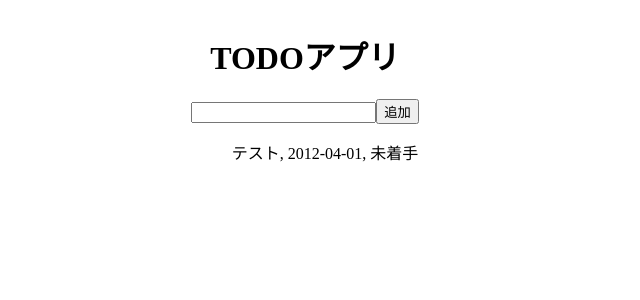
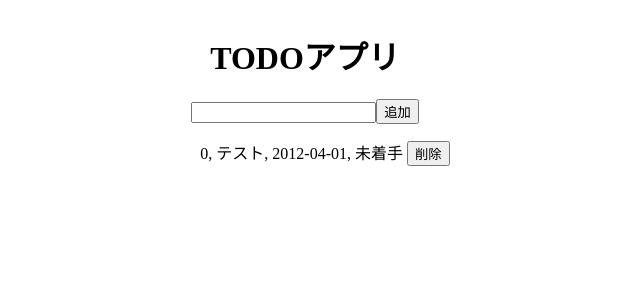
Before and after one commit to knagara/vue-todo-app, a Vue app: page / in a window 1280 px wide. Shown: the top 300 px of the page, without its empty margins (335-975 px from the left). Built offline with nearby package versions, Linux system fonts and the light colour scheme.

Commit message:
Delete TODO

```diff
--- a/src/components/List.vue
+++ b/src/components/List.vue
@@ -2,17 +2,21 @@
     <div>
         <ul>
             <li v-for="todo in todos" :key="todo.id">
-                {{todo.title}}, {{todo.dueDate}}, {{todo.status}}
+                {{todo.id}}, {{todo.title}}, {{todo.dueDate}}, {{todo.status}}
+                <button @click="deleteTodo(todo.id)">削除</button>
             </li>
         </ul>
     </div>
 </template>
 
 <script>
-import { mapGetters } from 'vuex';
+import { mapGetters, mapMutations } from 'vuex';
 export default {
     computed: {
         ...mapGetters("todos", ["todos"])
+    },
+    methods: {
+        ...mapMutations("todos", ["deleteTodo"])
     }
 }
 </script>
--- a/src/store/modules/todos.js
+++ b/src/store/modules/todos.js
@@ -14,6 +14,9 @@ const getters = {
 const mutations = {
     add(state, todo) {
         state.todos.push(todo)
+    },
+    deleteTodo(state, id){
+        state.todos = state.todos.filter(todo => todo.id !== id)
     }
 }
 
```
